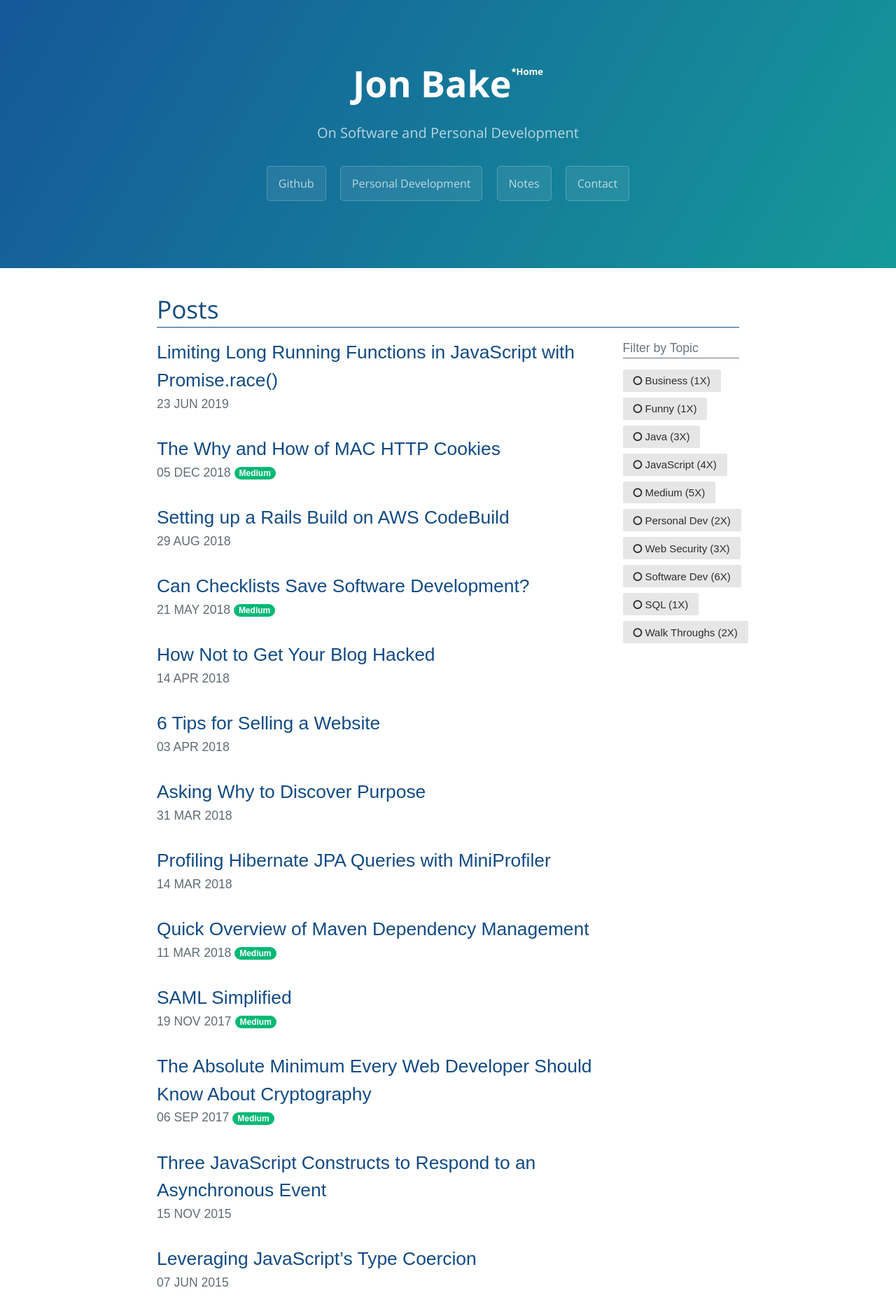
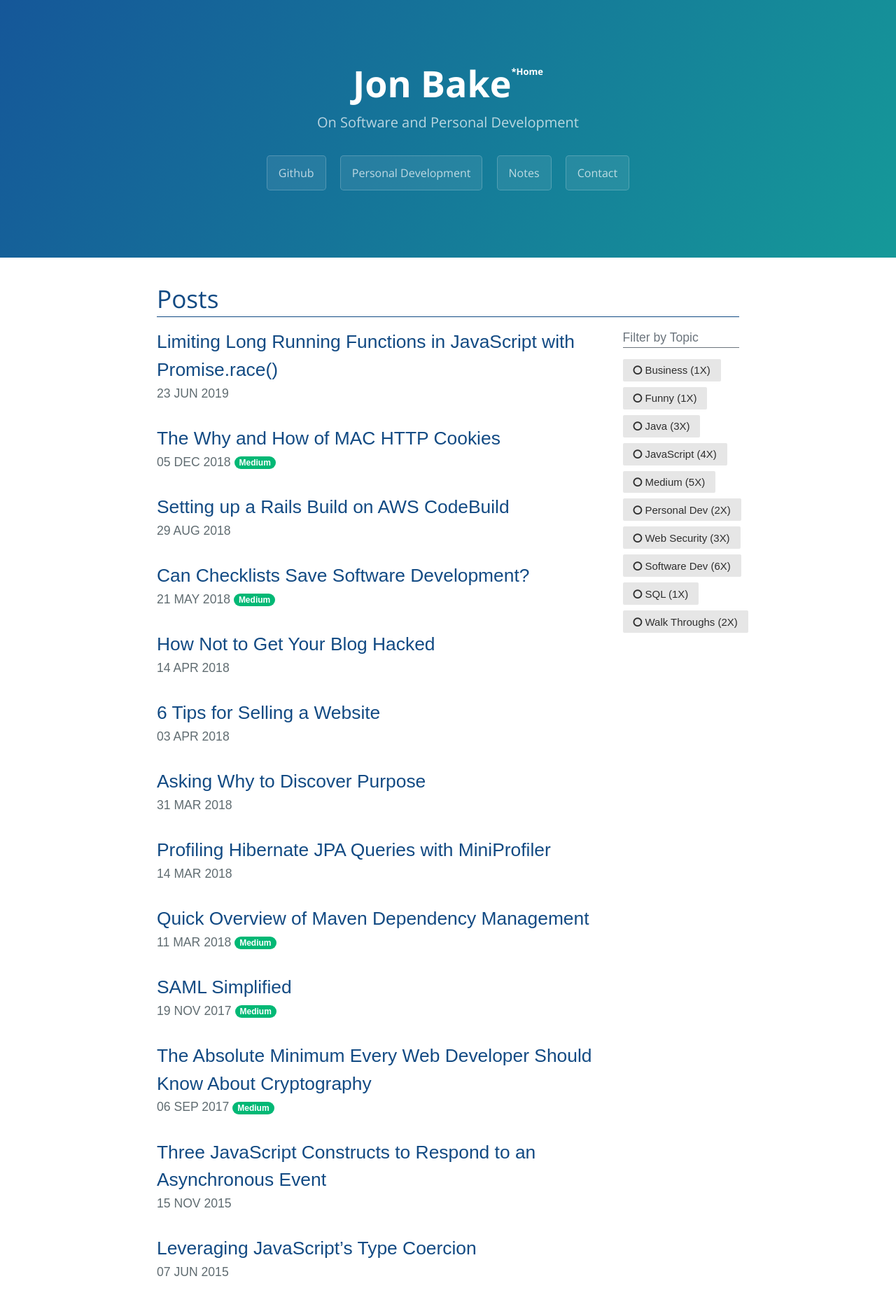
Before and after one commit to jonmbake/jonbake.com, a Jekyll site: the page built from index.md, in a window 1280 px wide. Shown: the top 1870 px of the page at 70% size. Built offline with Jekyll 4.4.1, drawn with Linux system fonts in a browser that asks for light colours.

Commit message:
Header styling - remove H1

```diff
--- a/_includes/header.html
+++ b/_includes/header.html
@@ -1,6 +1,6 @@
 <section class="page-header">
-  <h1 class="project-name"><a href="{{ '/' | relative_url }}">{{ site.title | default: site.github.repository_name }}<sup class="small">*Home</sup></a></h1>
-  <h2 class="project-tagline">{{ site.description | default: site.github.project_tagline }}</h2>
+  <div class="project-name"><a href="{{ '/' | relative_url }}">{{ site.title | default: site.github.repository_name }}<sup class="small">*Home</sup></a></div>
+  <div class="project-tagline">{{ site.description | default: site.github.project_tagline }}</div>
   {% for btn in site.header_buttons %}
     {% if btn.internal %}
       <a href="{{ btn.url | relative_url }}" class="btn">{{ btn.name }}</a>
--- a/_sass/jekyll-theme-cayman.scss
+++ b/_sass/jekyll-theme-cayman.scss
@@ -108,6 +108,7 @@
 .project-name {
   margin-top: 0;
   margin-bottom: 0.1rem;
+  font-weight: bold;
 
   @include large {
     font-size: 3.25rem;
@@ -353,7 +354,7 @@
   color: $blockquote-text-color;
 }
 
-h1 > a {
+h1,.project-name > a {
   color: inherit;
   text-decoration: inherit;
 }
```
